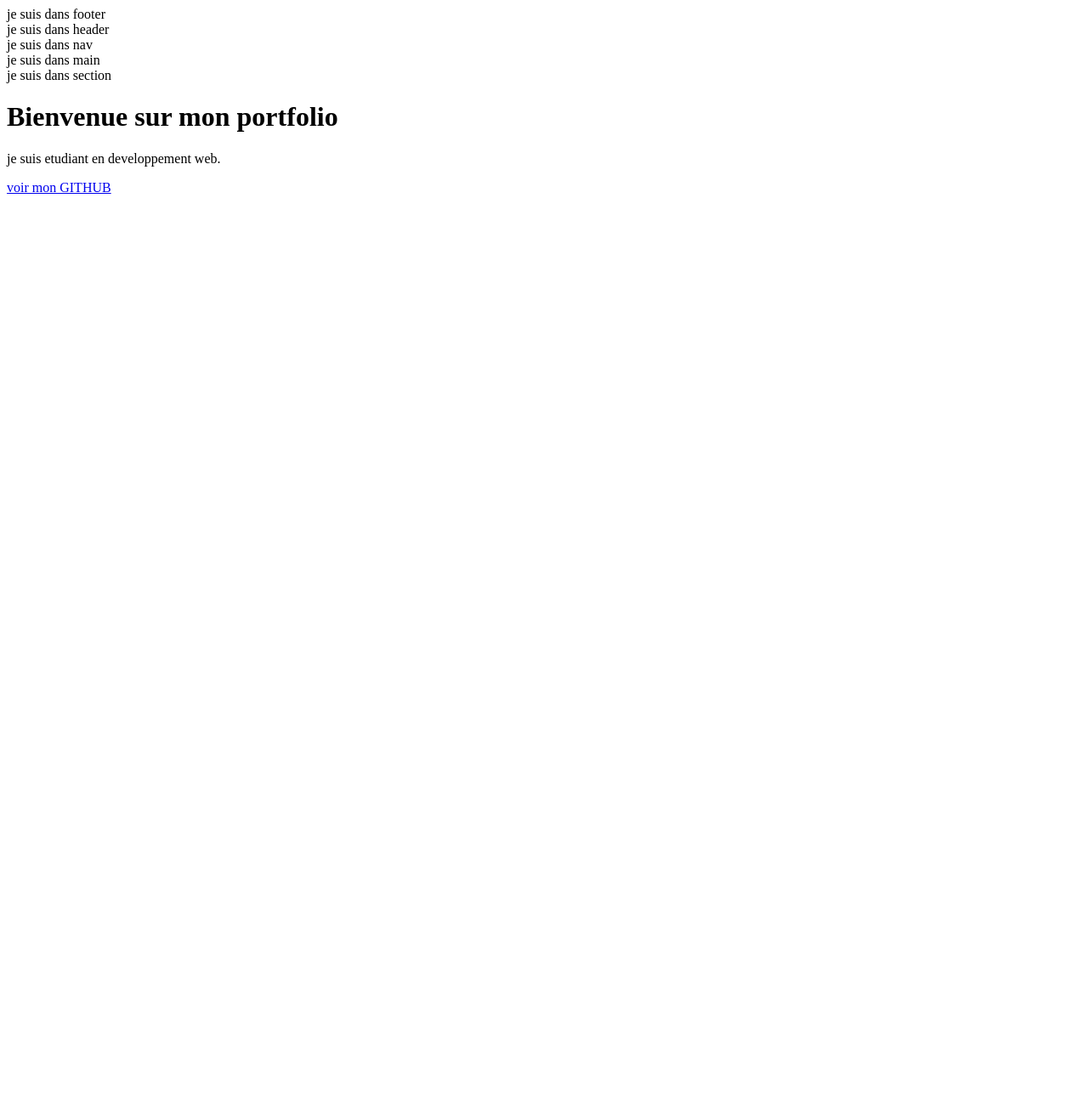
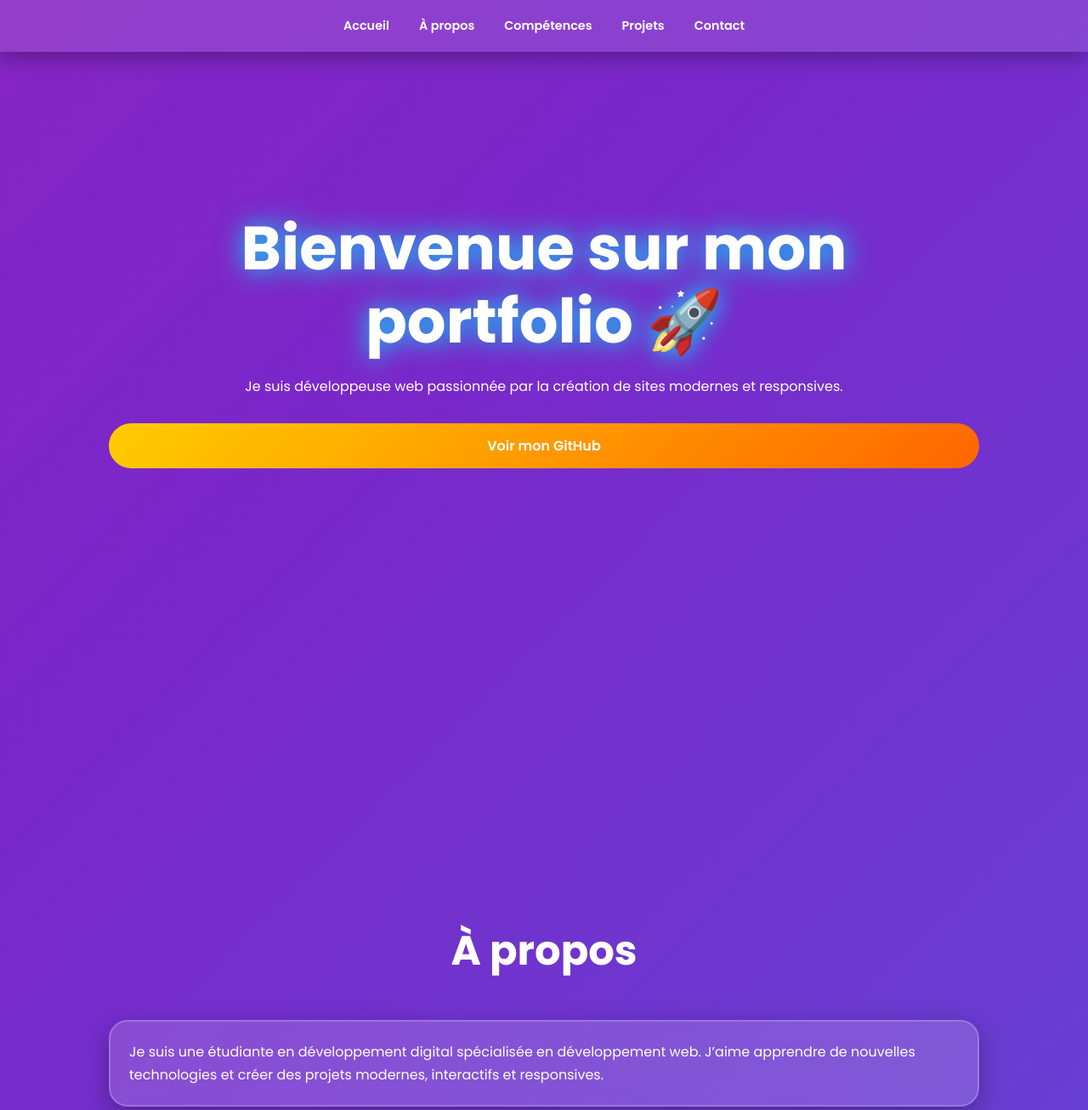
Before and after one commit to ilyassahmoudi00-lab/tp-web1, a plain HTML site: page index.html in a window 1280 px wide. Shown: the top 1306 px of the page at 85% size. Before the commit the page ends 800 px from the top, so only its background shows below. Drawn offline with Linux system fonts and the light colour scheme.

Commit message:
Ajout de la structure HTML de base

```diff
--- a/index.html
+++ b/index.html
@@ -1,36 +1,140 @@
 <!DOCTYPE html>
-<html lang="en">
+<html lang="fr">
 <head>
     <meta charset="UTF-8">
     <meta name="viewport" content="width=device-width, initial-scale=1.0">
-    <title>Document</title>
+    <title>Mon Portfolio</title>
+
+    <!-- CSS -->
+    <link rel="stylesheet" href="style.css">
 </head>
+
 <body>
+
+    <!-- Navigation -->
+    <nav>
+        <a href="#accueil">Accueil</a>
+        <a href="#apropos">À propos</a>
+        <a href="#competences">Compétences</a>
+        <a href="#projets">Projets</a>
+        <a href="#contact">Contact</a>
+    </nav>
+
+    <!-- Accueil -->
+    <section id="accueil">
+
+        <h1>Bienvenue sur mon portfolio 🚀</h1>
+
+        <p>
+            Je suis développeuse web passionnée par la création
+            de sites modernes et responsives.
+        </p>
+
+        <a href="https://github.com/elrhermoulziyad-svg/controle-web.git" target="_blank">
+            Voir mon GitHub
+        </a>
+
+    </section>
+
+    <!-- À propos -->
+    <section id="apropos">
+
+        <h2>À propos</h2>
+
+        <div class="card">
+            <p>
+                Je suis une étudiante en développement digital spécialisée
+                en développement web. J’aime apprendre de nouvelles
+                technologies et créer des projets modernes,
+                interactifs et responsives.
+            </p>
+        </div>
+
+    </section>
+
+    <!-- Compétences -->
+    <section id="competences">
+
+        <h2>Compétences</h2>
+
+        <div class="card">
+            <h3>HTML</h3>
+            <p>Création de la structure des pages web.</p>
+        </div>
+
+        <div class="card">
+            <h3>CSS</h3>
+            <p>Stylisation et design moderne des interfaces.</p>
+        </div>
+
+        <div class="card">
+            <h3>JavaScript</h3>
+            <p>Ajout d’interactivité et de fonctionnalités dynamiques.</p>
+        </div>
+
+        <div class="card">
+            <h3>Laravel</h3>
+            <p>Développement d’applications web avec PHP Laravel.</p>
+        </div>
+
+    </section>
+
+    <!-- Projets -->
+    <section id="projets">
+
+        <h2>Mes projets</h2>
+
+        <div class="card">
+            <h3>Gestion de bibliothèque</h3>
+
+            <p>
+                Application web permettant de gérer les livres,
+                auteurs et emprunts.
+            </p>
+        </div>
+
+        <div class="card">
+            <h3>Gestion de sport</h3>
+
+            <p>
+                Plateforme de gestion des équipes,
+                joueurs et matchs.
+            </p>
+        </div>
+
+        <div class="card">
+            <h3>Portfolio personnel</h3>
+
+            <p>
+                Création d’un portfolio responsive
+                avec HTML, CSS et JavaScript.
+            </p>
+        </div>
+
+    </section>
+
+    <!-- Contact -->
+    <section id="contact">
+
+        <h2>Contact</h2>
+
+        <p>Email : ilyas@gmail.com</p>
+
+        <p>Téléphone : 06 07 02 72 52</p>
+
+        <a href="mailto:ilyas@gmail.com">
+            Envoyer un email
+        </a>
+
+    </section>
+
+    <!-- Footer -->
     <footer>
-        je suis dans footer
+        <p>© 2026 Mon Portfolio - Tous les droits réservés</p>
     </footer>
 
-    <header>
-        je suis dans header
-    </header>
-
-    <nav>
-        je suis dans nav
-    </nav>
-
-    <main>
-        je suis dans main
-    </main>
-
-    <section>
-        je suis dans section
-    </section>
-
-
+    <!-- JavaScript -->
+    <script src="script.js"></script>
 
 </body>
 </html>
-
-<h1>Bienvenue sur mon portfolio</h1>
-<p>je suis etudiant en developpement web.</p>
-<a href="https://github.com" target="_blank">voir mon GITHUB</a>
--- a/script.js
+++ b/script.js
@@ -0,0 +1,69 @@
+// CARDS ANIMATION
+
+const cards = document.querySelectorAll(".card");
+
+cards.forEach(card => {
+
+    card.addEventListener("click", () => {
+
+        card.style.transform = "scale(1.04)";
+        card.style.background = "rgba(255,255,255,0.25)";
+
+        setTimeout(() => {
+
+            card.style.transform = "scale(1)";
+            card.style.background = "rgba(255,255,255,0.15)";
+
+        }, 300);
+
+    });
+
+});
+
+// NAVBAR ACTIVE COLOR
+
+const navLinks = document.querySelectorAll("nav a");
+
+navLinks.forEach(link => {
+
+    link.addEventListener("click", () => {
+
+        navLinks.forEach(item => {
+            item.style.color = "white";
+        });
+
+        link.style.color = "#ffe600";
+
+    });
+
+});
+
+// SCROLL ANIMATION
+
+const sections = document.querySelectorAll("section");
+
+sections.forEach(section => {
+
+    section.style.opacity = "0";
+    section.style.transform = "translateY(50px)";
+    section.style.transition = "0.8s";
+
+});
+
+window.addEventListener("scroll", () => {
+
+    sections.forEach(section => {
+
+        const top = window.scrollY;
+        const offset = section.offsetTop - 300;
+
+        if(top > offset){
+
+            section.style.opacity = "1";
+            section.style.transform = "translateY(0)";
+
+        }
+
+    });
+
+});
--- a/style.css
+++ b/style.css
@@ -0,0 +1,211 @@
+/* IMPORT GOOGLE FONT */
+
+@import url('https://fonts.googleapis.com/css2?family=Poppins:wght@300;400;500;600;700&display=swap');
+
+*{
+    margin: 0;
+    padding: 0;
+    box-sizing: border-box;
+    scroll-behavior: smooth;
+}
+
+body{
+    font-family: 'Poppins', sans-serif;
+    background: linear-gradient(135deg, #ff0080, #7928ca, #00c6ff);
+    background-size: 400% 400%;
+    animation: backgroundMove 12s ease infinite;
+    color: white;
+    overflow-x: hidden;
+}
+
+/* BACKGROUND */
+
+@keyframes backgroundMove{
+
+    0%{
+        background-position: 0% 50%;
+    }
+
+    50%{
+        background-position: 100% 50%;
+    }
+
+    100%{
+        background-position: 0% 50%;
+    }
+}
+
+/* NAVBAR */
+
+nav{
+    position: fixed;
+    bottom: 15px;
+    left: 50%;
+    transform: translateX(-50%);
+    width: 92%;
+    padding: 14px 10px;
+    display: flex;
+    justify-content: space-around;
+    align-items: center;
+    background: rgba(255,255,255,0.12);
+    backdrop-filter: blur(18px);
+    border-radius: 20px;
+    z-index: 1000;
+    box-shadow: 0 5px 25px rgba(0,0,0,0.35);
+}
+
+nav a{
+    text-decoration: none;
+    color: white;
+    font-size: 0.9rem;
+    font-weight: 600;
+    transition: 0.3s;
+}
+
+nav a:hover{
+    color: #ffe600;
+    transform: translateY(-3px);
+}
+
+/* SECTIONS */
+
+section{
+    min-height: 100vh;
+    padding: 90px 20px 120px;
+    display: flex;
+    flex-direction: column;
+    justify-content: center;
+}
+
+/* ACCUEIL */
+
+#accueil{
+    text-align: center;
+}
+
+#accueil h1{
+    font-size: 2.5rem;
+    line-height: 1.2;
+    margin-bottom: 20px;
+    animation: glow 2s infinite alternate;
+}
+
+@keyframes glow{
+
+    from{
+        text-shadow: 0 0 10px #fff;
+    }
+
+    to{
+        text-shadow: 0 0 30px #00e5ff;
+    }
+}
+
+#accueil p{
+    font-size: 1rem;
+    line-height: 1.7;
+    margin-bottom: 30px;
+}
+
+/* BUTTON */
+
+#accueil a,
+#contact a{
+    text-decoration: none;
+    display: inline-block;
+    background: linear-gradient(135deg, #ffcc00, #ff6600);
+    color: white;
+    padding: 14px 28px;
+    border-radius: 50px;
+    font-weight: 600;
+    transition: 0.4s;
+}
+
+#accueil a:hover,
+#contact a:hover{
+    transform: translateY(-5px);
+}
+
+/* TITRES */
+
+h2{
+    font-size: 2rem;
+    text-align: center;
+    margin-bottom: 30px;
+}
+
+/* CARDS */
+
+.card{
+    background: rgba(255,255,255,0.15);
+    backdrop-filter: blur(15px);
+    border: 2px solid rgba(255,255,255,0.2);
+    padding: 22px;
+    margin: 15px 0;
+    border-radius: 22px;
+    transition: 0.4s;
+    box-shadow: 0 10px 30px rgba(0,0,0,0.3);
+}
+
+.card:hover{
+    transform: translateY(-5px);
+}
+
+.card h3{
+    color: #ffe600;
+    margin-bottom: 12px;
+}
+
+.card p{
+    line-height: 1.7;
+}
+
+/* CONTACT */
+
+#contact{
+    text-align: center;
+}
+
+#contact p{
+    margin-bottom: 12px;
+}
+
+/* FOOTER */
+
+footer{
+    text-align: center;
+    padding: 20px;
+    background: rgba(0,0,0,0.25);
+    margin-bottom: 90px;
+}
+
+/* DESKTOP */
+
+@media(min-width:768px){
+
+    nav{
+        top: 0;
+        bottom: auto;
+        width: 100%;
+        border-radius: 0;
+        padding: 20px 40px;
+        justify-content: center;
+        gap: 35px;
+    }
+
+    section{
+        padding: 130px 10%;
+    }
+
+    #accueil h1{
+        font-size: 4.5rem;
+    }
+
+    h2{
+        font-size: 3rem;
+    }
+
+    footer{
+        margin-bottom: 0;
+    }
+}
```
